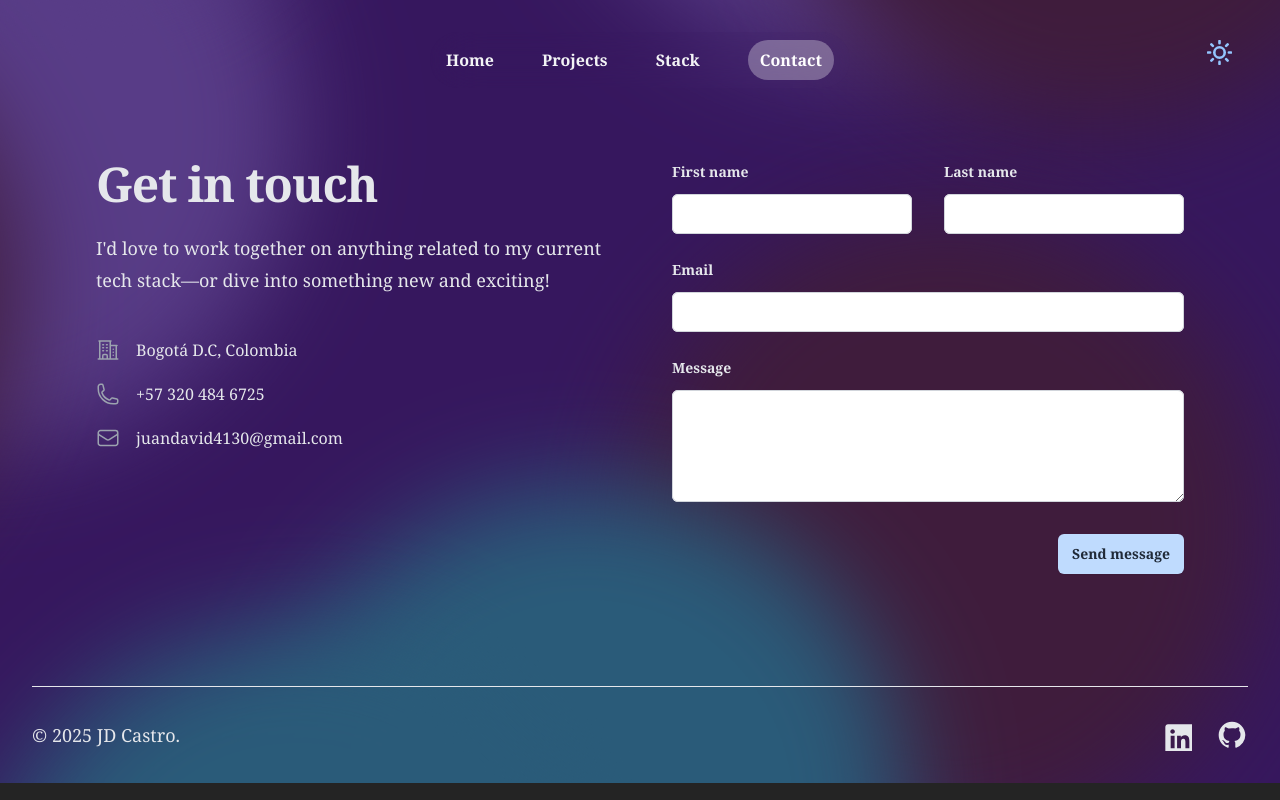
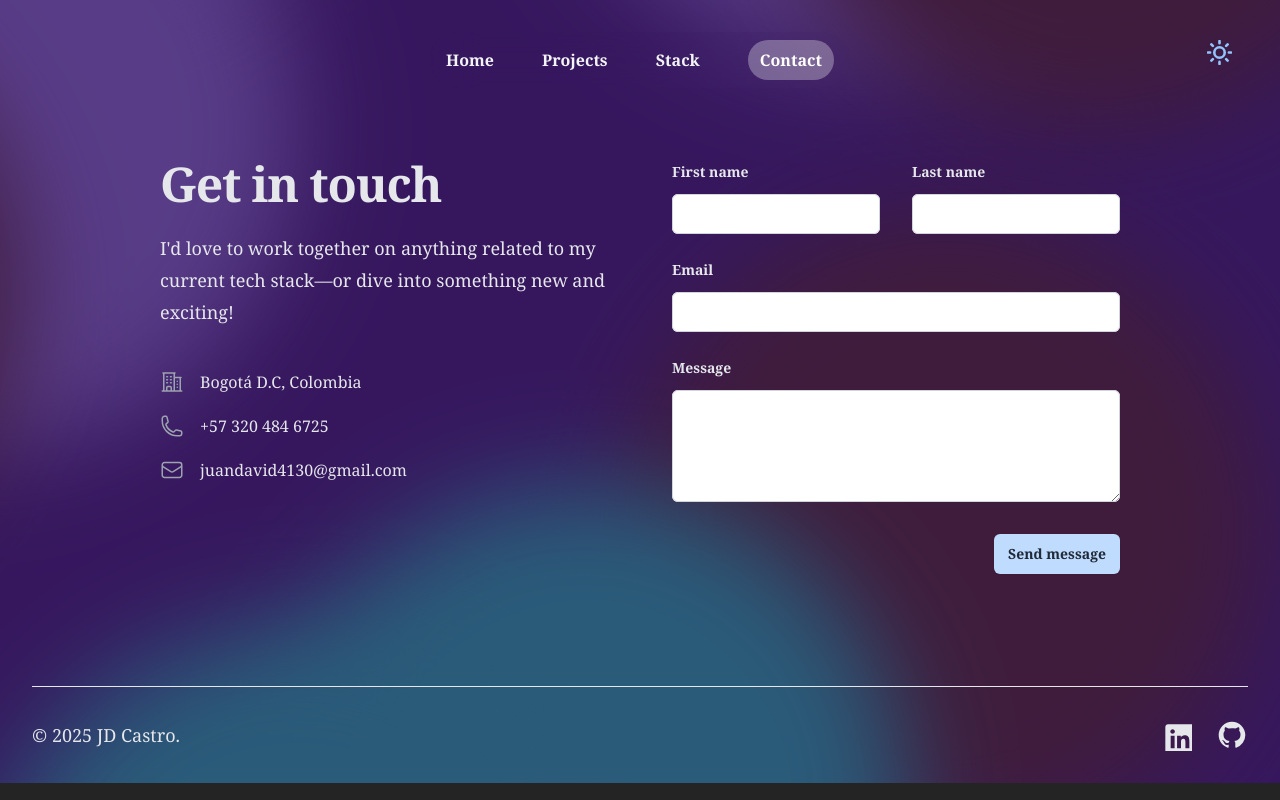
Before and after one commit to juandcastroj/portfolio, a React (Vite) app: page /contact in a window 1280 px wide. Built offline with nearby package versions, Linux system fonts and the light colour scheme; what tailwindcss-animated would draw is missing.

Commit message:
New nuestratierra hero image

```diff
--- a/src/components/contact.jsx
+++ b/src/components/contact.jsx
@@ -5,7 +5,7 @@ export default function Contact() {
 
   return (
     <div className="relative isolate">
-      <div className="mx-auto grid max-w-6xl grid-cols-1 lg:grid-cols-2 lg:pt-12">
+      <div className="mx-auto grid max-w-5xl grid-cols-1 lg:grid-cols-2 lg:pt-12">
 
         <div className="relative px-6 lg:static lg:px-8 py-16 lg:py-28">
           <div className="mx-auto max-w-xl lg:mx-0 lg:max-w-lg animate-fade-right">
```
Also changed, not shown: src/assets/images/projects/NuestraTierra_hero.jpeg.
